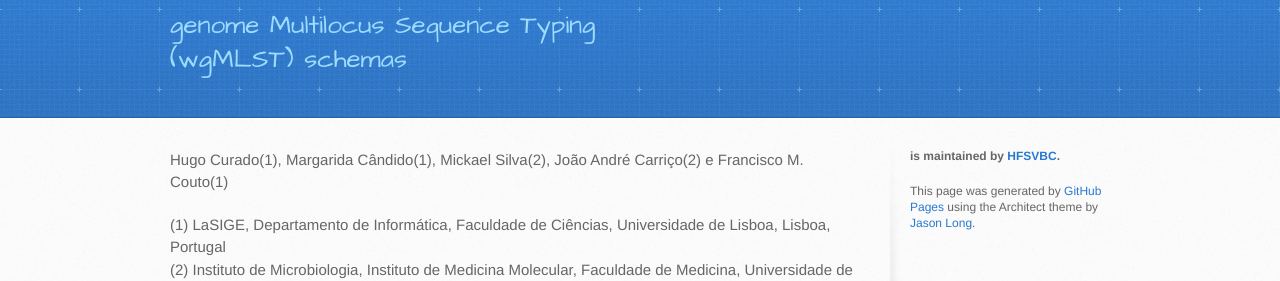
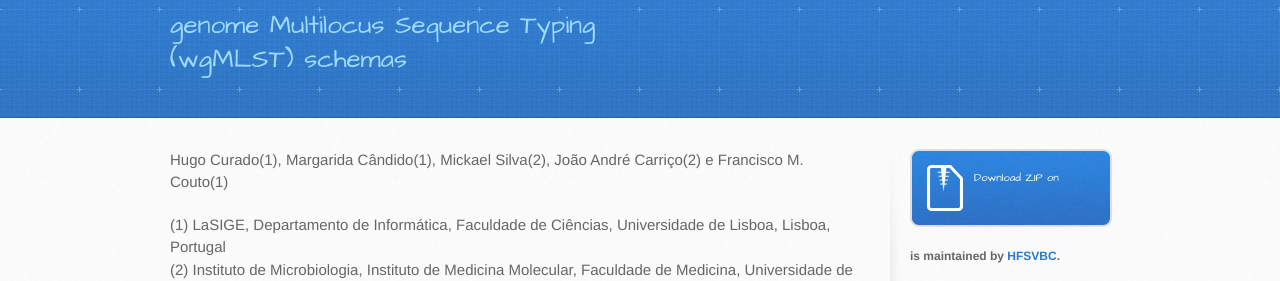
Before and after one commit to HFSVBC/AVT, a plain HTML site: page index.html in a window 1280 px wide. Shown: the part 151-432 px from the top of the page. Drawn offline with Linux system fonts and the light colour scheme.

Commit message:
Update index.html

```diff
--- a/index.html
+++ b/index.html
@@ -73,7 +73,7 @@ everyone can contribute and improve it to fit their best needs.</p>
         </section>
 
         <aside id="sidebar">
-
+          <a href="https://github.com/HFSVBC/AVT/archive/master.zip" class="button"><small>Download ZIP on</small></a>
           <p class="repo-owner"><a href="https://github.com/HFSVBC/AVT"></a> is maintained by <a href="https://github.com/HFSVBC">HFSVBC</a>.</p>
 
           <p>This page was generated by <a href="https://pages.github.com">GitHub Pages</a> using the Architect theme by <a href="https://twitter.com/jasonlong">Jason Long</a>.</p>
```
